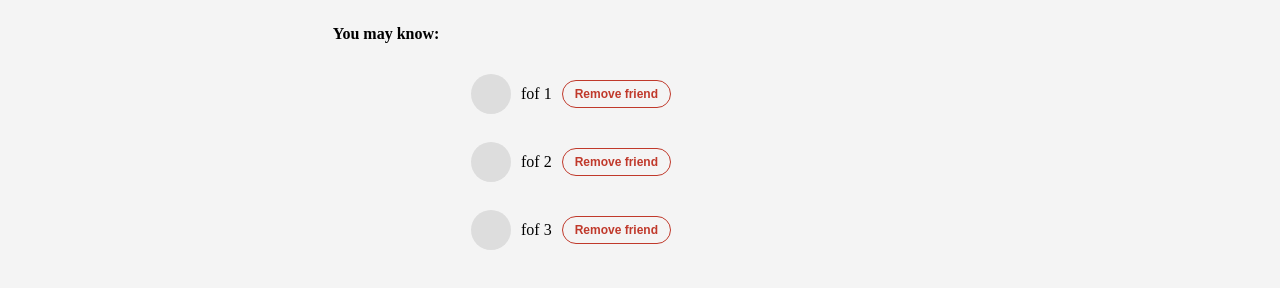
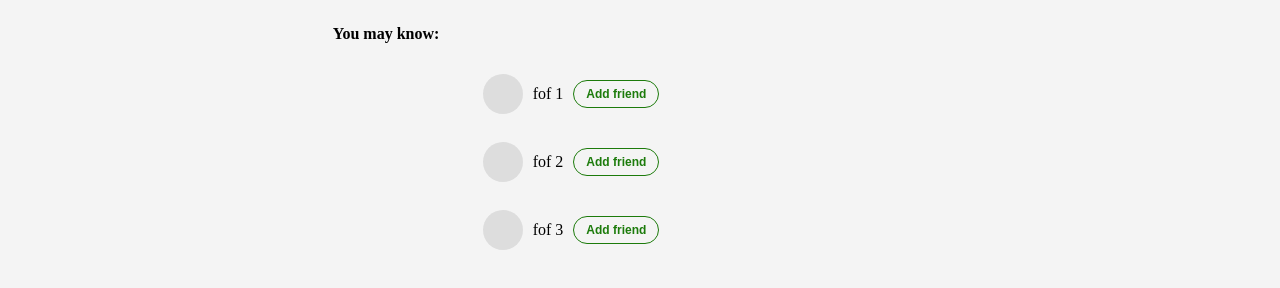
Before and after one commit to s-brown01/Doin, an Angular app in the folder doin-frontend/: page /friends in a window 1280 px wide. Shown: the part 436-724 px from the top of the page. Built offline with nearby package versions, Linux system fonts and the light colour scheme; sample sign-in values are in the browser's storage.

Commit message:
Adding remove/add friend (based on FriendshipStatus) methods, adding if statements to css for which button to display, and adding the css for the button

```diff
--- a/doin-frontend/src/app/shared/friend-list/friend-list.component.css
+++ b/doin-frontend/src/app/shared/friend-list/friend-list.component.css
@@ -36,3 +36,21 @@
   background-color: #c0392b;
   color: #fff;
 }
+
+.add-button {
+  padding: 6px 12px;
+  border: 1px solid #1c7b0b;
+  border-radius: 20px;
+  background-color: transparent;
+  color: #1c7b0b;
+  font-size: 12px;
+  font-weight: bold;
+  cursor: pointer;
+  outline: none;
+  margin: 10px;
+}
+
+.add-button:hover {
+  background-color: #1c7b0b;
+  color: #fff;
+}
--- a/doin-frontend/src/app/shared/friend-list/friend-list.component.html
+++ b/doin-frontend/src/app/shared/friend-list/friend-list.component.html
@@ -2,5 +2,10 @@
   <div class="avatar"></div>
 <!--  <img class="avatar" [src]="friend.profilePic.data" alt="{{friend.username}}'s pfp"></img>-->
   <div class="friend-name">{{friend.username}}</div>
-  <button class="remove-button">Remove friend</button>
+  <div *ngIf="friend.status != FriendshipStatus.NOTADDED">
+    <button class="remove-button" (click)="removeFriend()">Remove friend</button>
+  </div>
+  <div *ngIf="friend.status == FriendshipStatus.NOTADDED">
+    <button class="add-button" (click)="addFriend()">Add friend</button>
+  </div>
 </div>
--- a/doin-frontend/src/app/shared/friend-list/friend-list.component.ts
+++ b/doin-frontend/src/app/shared/friend-list/friend-list.component.ts
@@ -1,5 +1,5 @@
 import {Component, Input} from '@angular/core';
-import {FriendshipDto} from "../../dtos/friendship.dto";
+import {FriendshipDto, FriendshipStatus} from "../../dtos/friendship.dto";
 import {ImageDTO} from "../../dtos/image.dto";
 
 @Component({
@@ -8,6 +8,15 @@ import {ImageDTO} from "../../dtos/image.dto";
   styleUrl: './friend-list.component.css'
 })
 export class FriendListComponent {
-  @Input() friend!: FriendshipDto;  // Marking as input so parent can pass it
+  @Input() friend!: FriendshipDto;  // Marking as input so parent can pass it4
 
+  removeFriend(){
+    console.log("Removing friend: " + this.friend.username);
+  }
+
+  addFriend(){
+    console.log("Adding friend: " + this.friend.username);
+  }
+
+  protected readonly FriendshipStatus = FriendshipStatus;
 }
```
